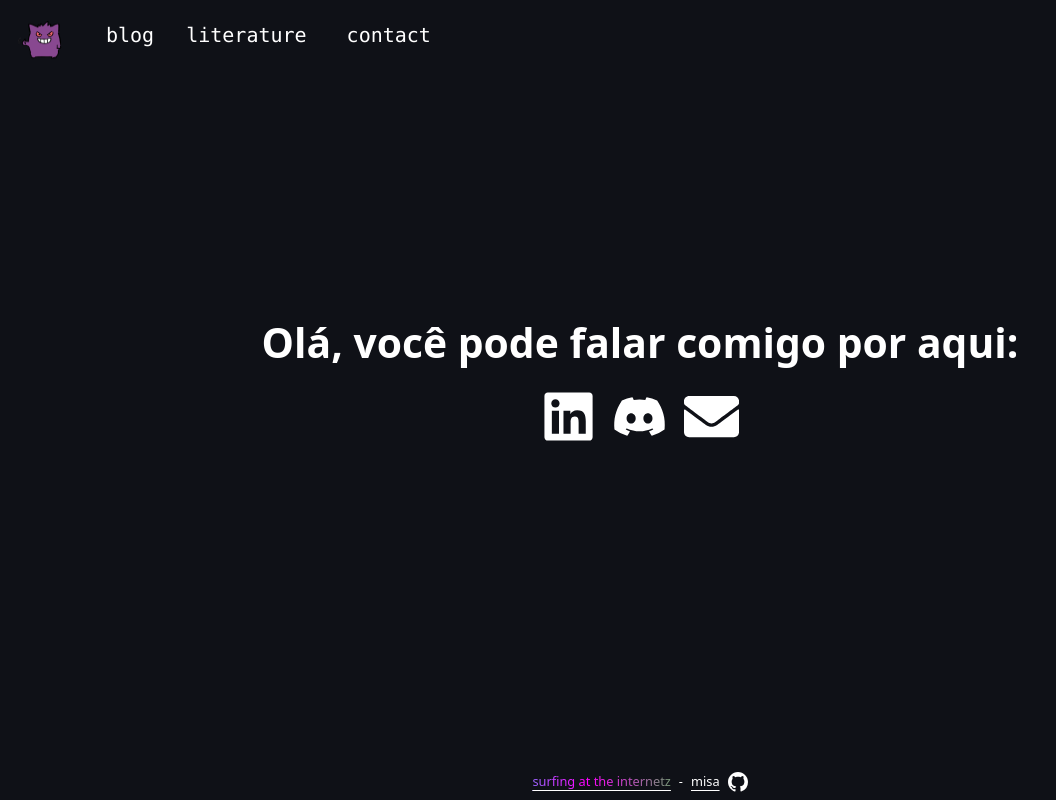
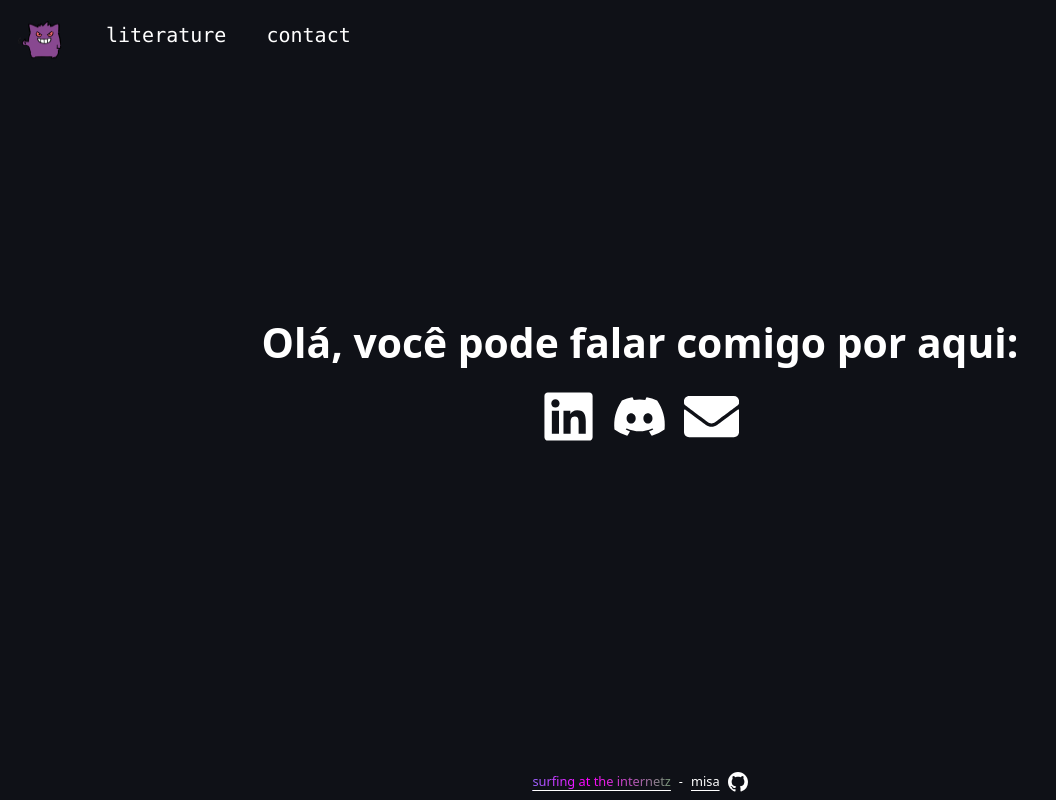
Before and after one commit to misaelucas/misaelucas.github.io, a React (Vite) app: page /contact in a window 1280 px wide. Shown: the whole page, without its empty margins (0-1056 px from the left). Built offline with nearby package versions, Linux system fonts and the light colour scheme.

Commit message:
vite migration

```diff
--- a/index.html
+++ b/index.html
@@ -4,7 +4,8 @@
     <meta charset="UTF-8" />
     <link rel="icon" type="image/svg+xml" href="/vite.svg" />
     <meta name="viewport" content="width=device-width, initial-scale=1.0" />
-    <link href="/dist/output.css" rel="stylesheet">
+    <link href="/dist/assets/index-d8a0e4cb.css" rel="stylesheet">
+
 
     <title>Vite + React</title>
   </head>
--- a/package.json
+++ b/package.json
@@ -28,7 +28,7 @@
     "eslint-plugin-react-hooks": "^4.6.0",
     "eslint-plugin-react-refresh": "^0.4.3",
     "postcss": "^8.4.31",
-    "tailwindcss": "^3.3.3",
+    "tailwindcss": "^3.3.5",
     "vite": "^4.4.5"
   }
 }
--- a/src/App.css
+++ b/src/App.css
@@ -6,7 +6,7 @@ body {
 
 .fade-in {
   opacity: 0;
-  animation: fadeIn 4s ease-out forwards;
+  animation: fadeIn 2s ease-out forwards;
 }
 
 a {
--- a/src/components/Header.jsx
+++ b/src/components/Header.jsx
@@ -17,15 +17,6 @@ function Header() {
               className="relative z-10"
               style={{ width: "50px", height: "40px" }}
             />
-          </Link>
-        </div>
-        <div className="mx-2">
-          <Link
-            to="/blog"
-            className="px-2 py-1 rounded relative overflow-hidden group"
-          >
-            <span className="absolute left-0 top-0 w-full h-full bg-transparent group-hover:bg-pink-600 rounded-r transition-all duration-500"></span>
-            <span className="relative z-10">blog</span>
           </Link>
         </div>
         <div className="mx-2">
--- a/src/pages/Contact.jsx
+++ b/src/pages/Contact.jsx
@@ -6,29 +6,12 @@ import { FaLinkedin, FaDiscord, FaEnvelope } from "react-icons/fa";
 import "../assets/css/contact.css";
 
 function Contact() {
-  const [showContent, setShowContent] = useState(false);
-  const [showImage, setShowImage] = useState(true);
 
-  useEffect(() => {
-    const timer1 = setTimeout(() => {
-      setShowImage(false);
-    }, 1500);
-    const timer2 = setTimeout(() => {
-      setShowContent(true);
-    }, 1000);
-
-    return () => {
-      clearTimeout(timer1);
-      clearTimeout(timer2);
-    };
-  }, []);
 
   return (
     <div className="contact-container">
       <Header />
       <div className="content-container">
-        {showContent && (
-          <>
         <div className="text-center">
           <div className="text-xl text-white -mt-20 sm:text-2xl md:text-3xl font-bold mb-4">
             Olá, você pode falar comigo por aqui:
@@ -59,19 +42,8 @@ function Contact() {
             </a>
           </div>
         </div>
-          </>
-        )}
       </div>
       <Footer />
-      {showImage && (
-        <div
-          className="fixed inset-0 bg-cover bg-center bg-no-repeat max-h-screen overflow-hidden transition-opacity duration-500"
-          style={{
-            backgroundImage: `url(${CuteGengarWithAsh})`,
-            opacity: showContent ? 0 : 1,
-          }}
-        />
-      )}
     </div>
   );
 }
--- a/tailwind.config.js
+++ b/tailwind.config.js
@@ -1,6 +1,6 @@
 /** @type {import('tailwindcss').Config} */
 export default {
-  content: ["./index.html", "./src/**/*.{js,ts,jsx,tsx}"],
+  content: ["./src/**/*.{html,js,jsx}"],
   theme: {
     extend: {},
     fontSize: {
```
Also changed, not shown: 1 other file (tests, documents, lock files or other folders). Lines whose indentation alone changed are shown as unchanged.
